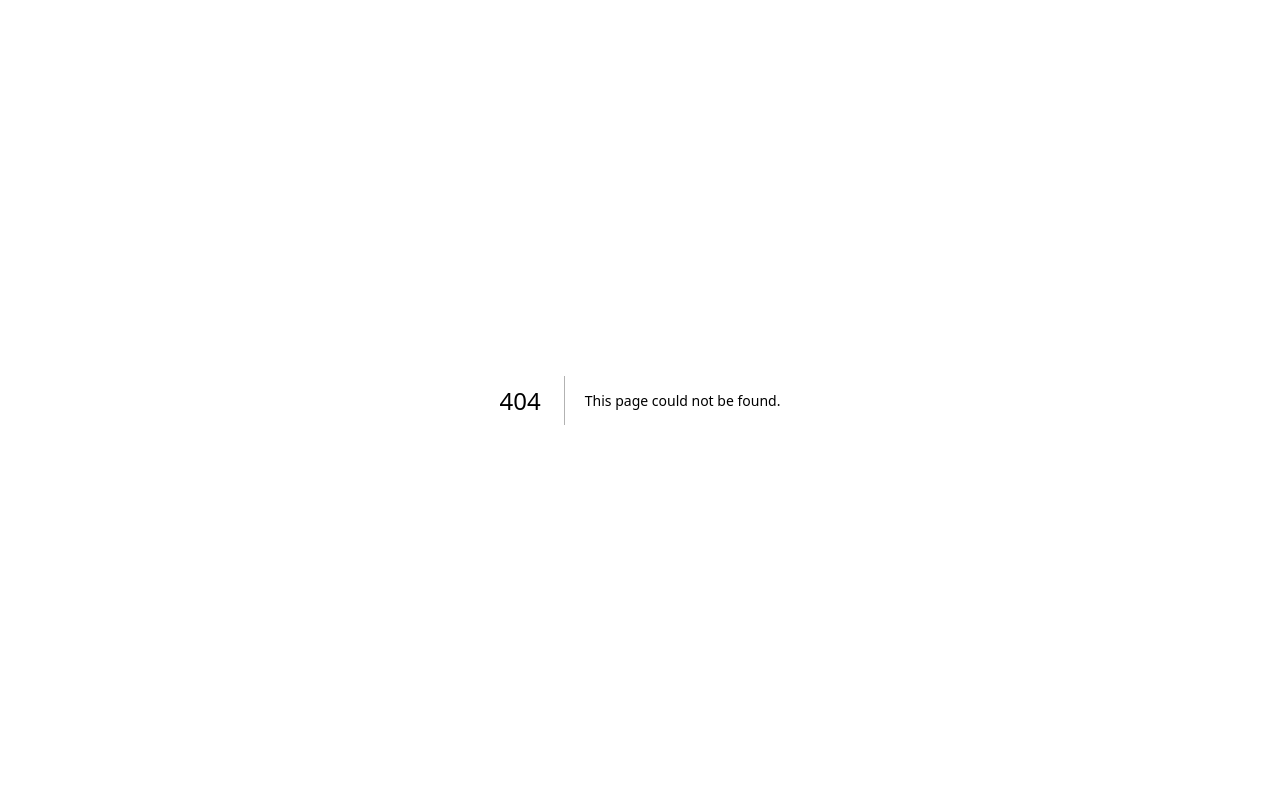
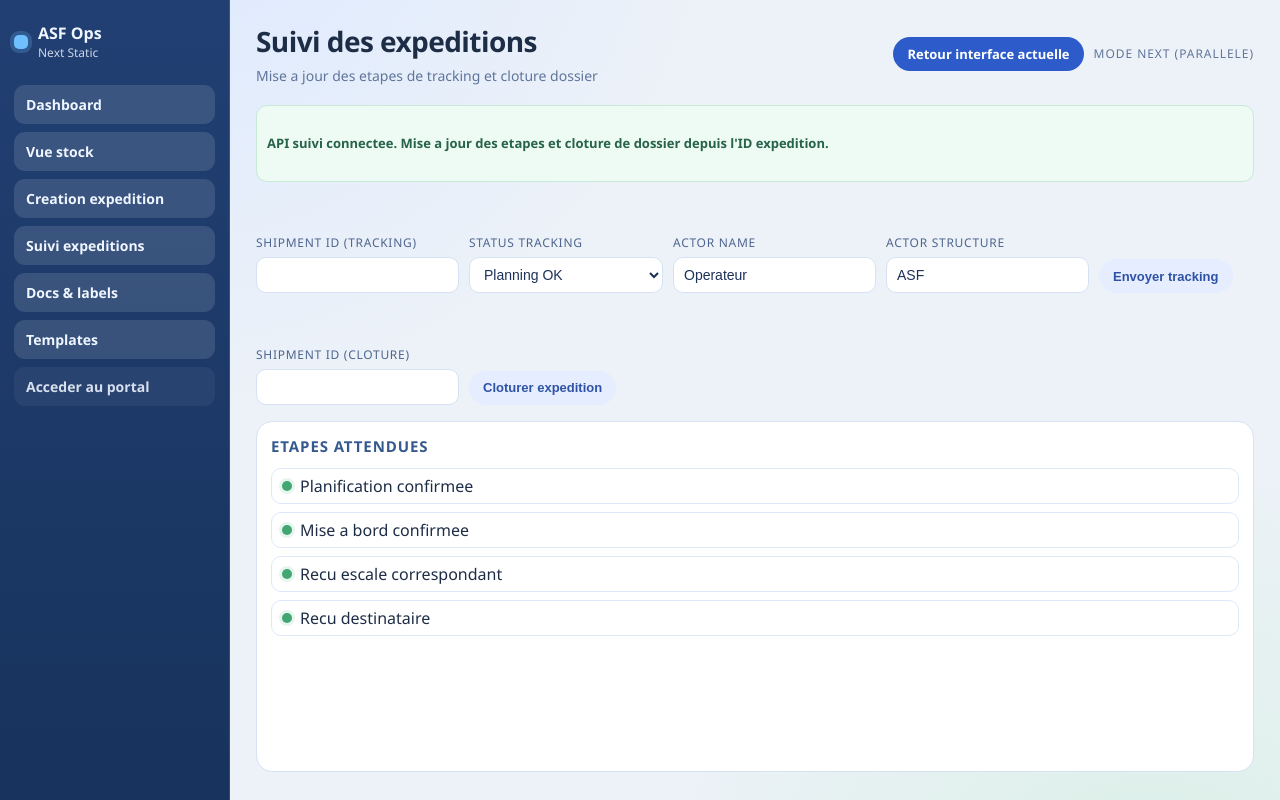
Before and after one commit to misterkoko92/asf-wms, a Next.js app in the folder frontend-next/: page /app/scan/shipments-tracking in a window 1280 px wide. Before the commit this address had no page. Built offline with nearby package versions, Linux system fonts and the light colour scheme.

Commit message:
feat: add dedicated next shipment tracking route

```diff
--- a/frontend-next/app/components/app-shell.tsx
+++ b/frontend-next/app/components/app-shell.tsx
@@ -13,6 +13,7 @@ const scanNav = [
   { href: "/scan/dashboard", label: "Dashboard" },
   { href: "/scan/stock", label: "Vue stock" },
   { href: "/scan/shipment-create", label: "Creation expedition" },
+  { href: "/scan/shipments-tracking", label: "Suivi expeditions" },
   { href: "/scan/shipment-documents", label: "Docs & labels" },
   { href: "/scan/templates", label: "Templates" },
 ];
--- a/frontend-next/app/components/mode-switch.tsx
+++ b/frontend-next/app/components/mode-switch.tsx
@@ -11,6 +11,9 @@ function inferLegacyPath(pathname: string): string {
   }
   if (pathname.startsWith("/scan/shipment-create")) {
     return "/scan/shipment/";
+  }
+  if (pathname.startsWith("/scan/shipments-tracking")) {
+    return "/scan/shipments-tracking/";
   }
   if (pathname.startsWith("/scan/shipment-documents")) {
     return "/scan/shipment/";
--- /dev/null
+++ b/frontend-next/app/components/scan-shipment-tracking-live.tsx
@@ -0,0 +1,173 @@
+"use client";
+
+import { useState, type FormEvent } from "react";
+
+import { ApiClientError } from "../lib/api/client";
+import { postShipmentClose, postShipmentTrackingEvent } from "../lib/api/ui";
+
+const TRACKING_STATUS_OPTIONS = [
+  { value: "planning_ok", label: "Planning OK" },
+  { value: "planned", label: "Planned" },
+  { value: "moved_export", label: "Moved export" },
+  { value: "boarding_ok", label: "Boarding OK" },
+  { value: "received_correspondent", label: "Received correspondent" },
+  { value: "received_recipient", label: "Received recipient" },
+];
+
+function toErrorMessage(error: unknown): string {
+  if (error instanceof ApiClientError) {
+    return `${error.message} (${error.code})`;
+  }
+  if (error instanceof Error) {
+    return error.message;
+  }
+  return String(error);
+}
+
+function parseId(rawValue: string): number | null {
+  const value = Number(rawValue.trim());
+  if (!Number.isInteger(value) || value <= 0) {
+    return null;
+  }
+  return value;
+}
+
+export function ScanShipmentTrackingLive() {
+  const [trackingShipmentId, setTrackingShipmentId] = useState<string>("");
+  const [trackingStatus, setTrackingStatus] = useState<string>(
+    TRACKING_STATUS_OPTIONS[0].value,
+  );
+  const [actorName, setActorName] = useState<string>("Operateur");
+  const [actorStructure, setActorStructure] = useState<string>("ASF");
+  const [closeShipmentId, setCloseShipmentId] = useState<string>("");
+  const [mutationError, setMutationError] = useState<string>("");
+  const [mutationStatus, setMutationStatus] = useState<string>("");
+  const [isSubmitting, setIsSubmitting] = useState<boolean>(false);
+
+  const onTrackingSubmit = async (event: FormEvent<HTMLFormElement>) => {
+    event.preventDefault();
+    const shipmentId = parseId(trackingShipmentId);
+    if (!shipmentId) {
+      setMutationError("Shipment ID (Tracking) invalide.");
+      return;
+    }
+    setIsSubmitting(true);
+    setMutationError("");
+    setMutationStatus("");
+    try {
+      const response = await postShipmentTrackingEvent(shipmentId, {
+        status: trackingStatus,
+        actor_name: actorName.trim(),
+        actor_structure: actorStructure.trim(),
+        comments: "",
+      });
+      setCloseShipmentId(String(shipmentId));
+      setMutationStatus(response.message);
+    } catch (err: unknown) {
+      setMutationError(toErrorMessage(err));
+    } finally {
+      setIsSubmitting(false);
+    }
+  };
+
+  const onCloseShipment = async (event: FormEvent<HTMLFormElement>) => {
+    event.preventDefault();
+    const shipmentId = parseId(closeShipmentId);
+    if (!shipmentId) {
+      setMutationError("Shipment ID (Cloture) invalide.");
+      return;
+    }
+    setIsSubmitting(true);
+    setMutationError("");
+    setMutationStatus("");
+    try {
+      const response = await postShipmentClose(shipmentId);
+      setMutationStatus(response.message);
+    } catch (err: unknown) {
+      setMutationError(toErrorMessage(err));
+    } finally {
+      setIsSubmitting(false);
+    }
+  };
+
+  return (
+    <div className="stack-grid">
+      <div className="api-state api-ok">
+        API suivi connectee. Mise a jour des etapes et cloture de dossier depuis l&apos;ID
+        expedition.
+      </div>
+
+      <form className="inline-form" onSubmit={onTrackingSubmit}>
+        <label className="field-inline">
+          Shipment ID (Tracking)
+          <input
+            value={trackingShipmentId}
+            onChange={(event) => setTrackingShipmentId(event.target.value)}
+            inputMode="numeric"
+          />
+        </label>
+        <label className="field-inline">
+          Status tracking
+          <select
+            value={trackingStatus}
+            onChange={(event) => setTrackingStatus(event.target.value)}
+          >
+            {TRACKING_STATUS_OPTIONS.map((item) => (
+              <option key={item.value} value={item.value}>
+                {item.label}
+              </option>
+            ))}
+          </select>
+        </label>
+        <label className="field-inline">
+          Actor name
+          <input
+            value={actorName}
+            onChange={(event) => setActorName(event.target.value)}
+          />
+        </label>
+        <label className="field-inline">
+          Actor structure
+          <input
+            value={actorStructure}
+            onChange={(event) => setActorStructure(event.target.value)}
+          />
+        </label>
+        <button
+          type="submit"
+          className="btn-secondary"
+          data-track="shipment.tracking.submit"
+          disabled={isSubmitting}
+        >
+          Envoyer tracking
+        </button>
+      </form>
+
+      <form className="inline-form" onSubmit={onCloseShipment}>
+        <label className="field-inline">
+          Shipment ID (Cloture)
+          <input
+            value={closeShipmentId}
+            onChange={(event) => setCloseShipmentId(event.target.value)}
+            inputMode="numeric"
+          />
+        </label>
+        <button
+          type="submit"
+          className="btn-secondary"
+          data-track="shipment.close.submit"
+          disabled={isSubmitting}
+        >
+          Cloturer expedition
+        </button>
+      </form>
+
+      {mutationStatus ? <div className="api-state api-ok">{mutationStatus}</div> : null}
+      {mutationError ? (
+        <div className="api-state api-error">
+          Mutation expedition indisponible: <span>{mutationError}</span>
+        </div>
+      ) : null}
+    </div>
+  );
+}
--- /dev/null
+++ b/frontend-next/app/scan/shipments-tracking/page.tsx
@@ -0,0 +1,29 @@
+import { AppShell } from "../../components/app-shell";
+import { ScanShipmentTrackingLive } from "../../components/scan-shipment-tracking-live";
+
+const trackingHints = [
+  "Planification confirmee",
+  "Mise a bord confirmee",
+  "Recu escale correspondant",
+  "Recu destinataire",
+];
+
+export default function ShipmentsTrackingPage() {
+  return (
+    <AppShell
+      section="scan"
+      title="Suivi des expeditions"
+      subtitle="Mise a jour des etapes de tracking et cloture dossier"
+    >
+      <ScanShipmentTrackingLive />
+      <article className="panel">
+        <h2>Etapes attendues</h2>
+        <ul className="check-list">
+          {trackingHints.map((item) => (
+            <li key={item}>{item}</li>
+          ))}
+        </ul>
+      </article>
+    </AppShell>
+  );
+}
```
Also changed, not shown: 5 other files (tests, documents, lock files or other folders).
